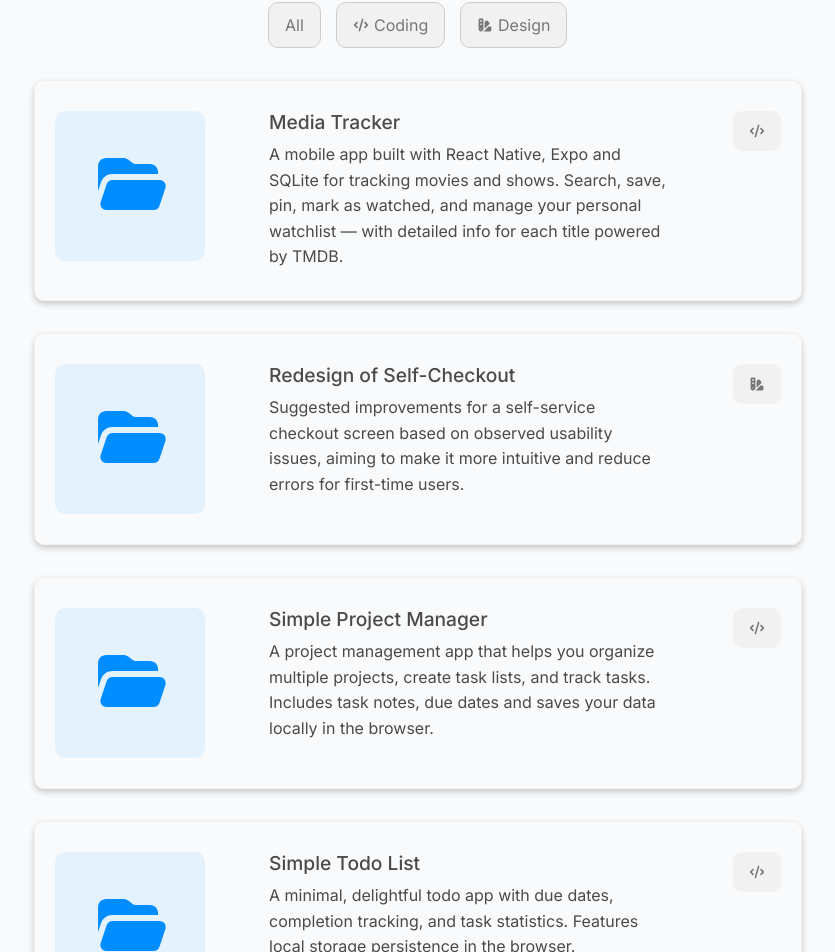
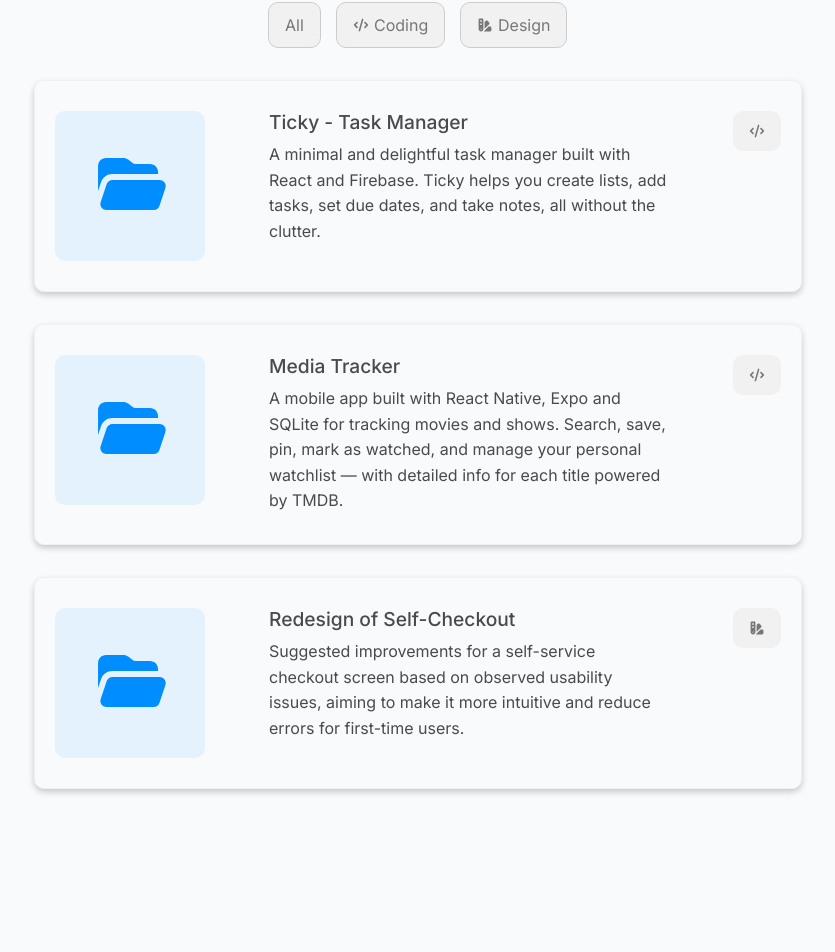
Before and after one commit to Jackan04/Portfolio, a React (Vite) app: page /#/projects in a window 1280 px wide. Shown: the part 133-1085 px from the top of the page, without its empty margins (222-1057 px from the left). After the commit the page ends 954 px from the top, so only its background shows below. Built offline with nearby package versions, Linux system fonts and the light colour scheme.

Commit message:
Added new project: Ticky - Task Manager and removed outdated projects from the list

```diff
--- a/src/data/projects.js
+++ b/src/data/projects.js
@@ -1,4 +1,13 @@
+import { href } from "react-router-dom";
+
 const projects = [
+  {
+    category: "Coding",
+    href: "https://github.com/Jackan04/Ticky",
+    title: "Ticky - Task Manager",
+    description:
+      "A minimal and delightful task manager built with React and Firebase. Ticky helps you create lists, add tasks, set due dates, and take notes, all without the clutter.",
+  },
   {
     category: "Coding",
     href: "https://github.com/Jackan04/MediaTracker?tab=readme-ov-file",
@@ -13,20 +22,6 @@ const projects = [
     description:
       "Suggested improvements for a self-service checkout screen based on observed usability issues, aiming to make it more intuitive and reduce errors for first-time users.",
   },
-  {
-    category: "Coding",
-    href: "https://github.com/Jackan04/Task-Manager",
-    title: "Simple Project Manager",
-    description:
-      "A project management app that helps you organize multiple projects, create task lists, and track tasks. Includes task notes, due dates and saves your data locally in the browser.",
-  },
-  {
-    category: "Coding",
-    href: "https://github.com/Jackan04/Task-app",
-    title: "Simple Todo List",
-    description:
-      "A minimal, delightful todo app with due dates, completion tracking, and task statistics. Features local storage persistence in the browser.",
-  },
 ];
 
 export default projects;
```
